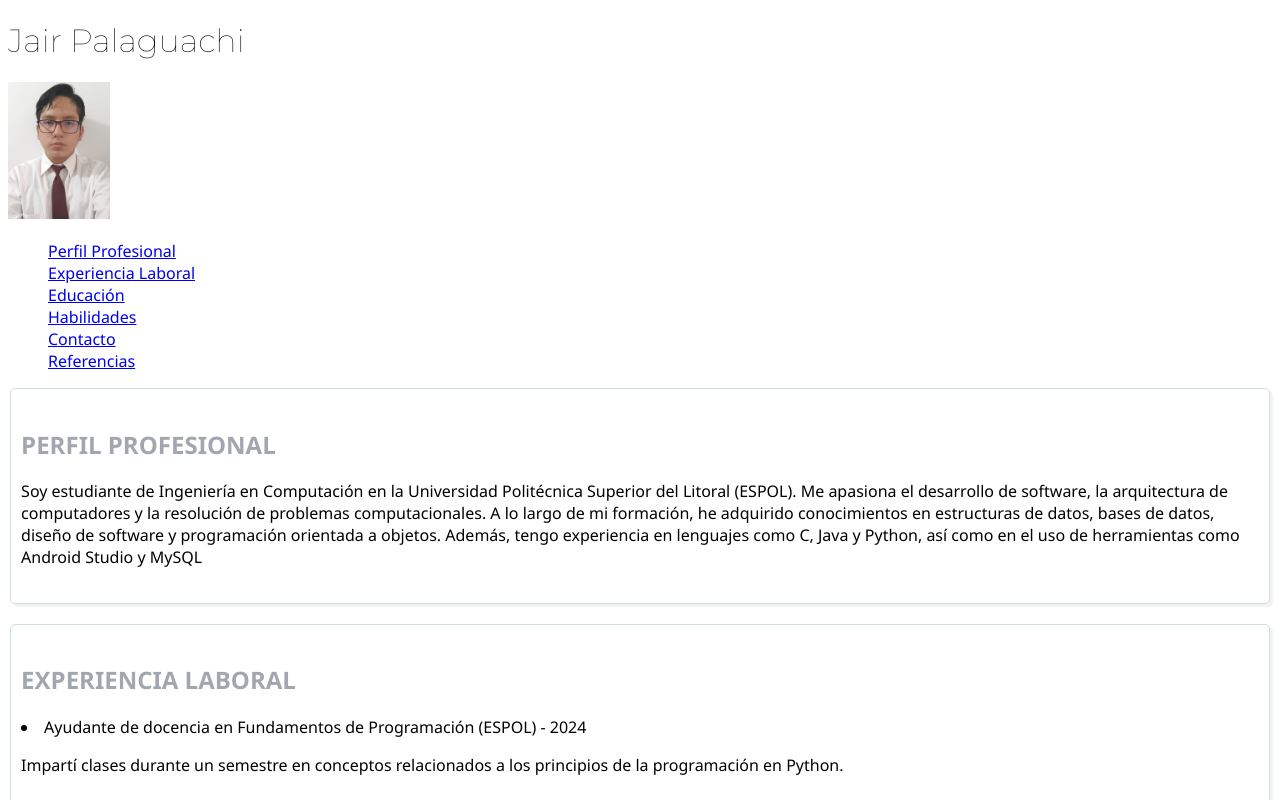
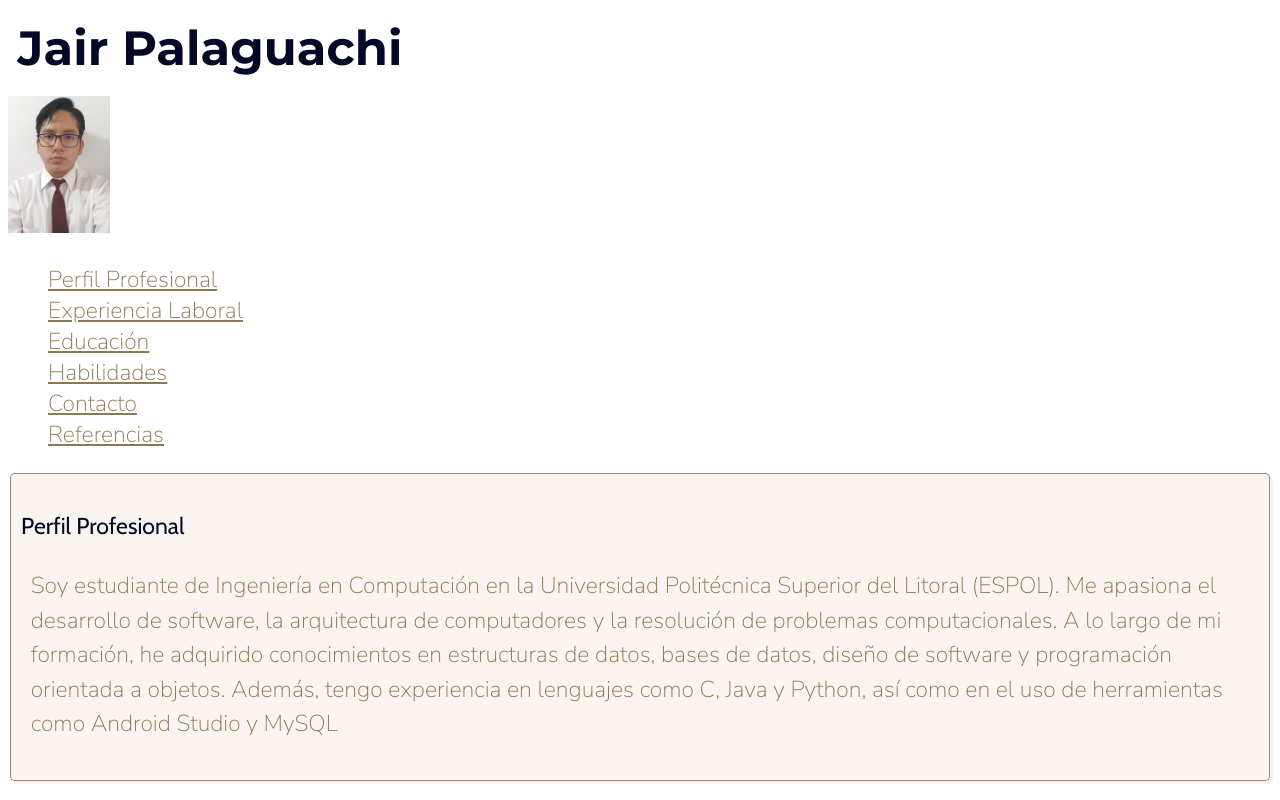
Before and after one commit to JairPalaguachi/curriculum, a plain HTML site: page index.html in a window 1280 px wide. Shown: the top 800 px of the page. Drawn offline with nearby package versions, Linux system fonts and the light colour scheme.

Commit message:
Colores iniciales

```diff
--- a/index.html
+++ b/index.html
@@ -10,8 +10,11 @@
     <link rel="preconnect" href="https://fonts.googleapis.com">
 <link rel="preconnect" href="https://fonts.gstatic.com" crossorigin>
 <link href="https://fonts.googleapis.com/css2?family=Montserrat:ital,wght@0,100..900;1,100..900&display=swap" rel="stylesheet">
+<link href="https://fonts.googleapis.com/css2?family=Cabin:ital,wght@0,400..700;1,400..700&family=Montserrat:ital,wght@0,100..900;1,100..900&display=swap" rel="stylesheet">
+<link href="https://fonts.googleapis.com/css2?family=Nunito+Sans:ital,opsz,wght@0,6..12,200..1000;1,6..12,200..1000&display=swap" rel="stylesheet">
     <link rel="stylesheet" href="./stylesheets/style.css">
 </head>
+
 <body>
     <header>
         <h1>Jair Palaguachi</h1>
--- a/stylesheets/style.css
+++ b/stylesheets/style.css
@@ -1,5 +1,18 @@
 * {
     font-family: "Segoe UI", Tahoma, Geneva, Verdana, sans-serif;
+    color: #eaddcf;
+    font-family: "Nunito Sans", sans-serif;
+  font-optical-sizing: auto;
+  font-weight: 100;
+  font-style: normal;
+  font-variation-settings:
+    "wdth" 100,
+    "YTLC" 500;
+    color: #8c7851;
+    font-size: 1.2rem;
+
+
+
 }
 
 
@@ -9,11 +22,35 @@ h1 {
   font-optical-sizing: auto;
   font-weight: 100;
   font-style: normal;
+  text-align: left;
+  font-size: 2.5rem;
+  font-weight: bold;
+  color: #020826;
+  margin: 0.5rem 0;
+  padding: 0.5rem;
+
 
 }
 h2 {
     text-align:left;
     font-weight: bold;
+}
+
+/* Selector por clase para el párrafo */
+p {
+    font-family: "Nunito Sans", sans-serif;
+  font-optical-sizing: auto;
+  font-weight: 100;
+  font-style: normal;
+  font-variation-settings:
+    "wdth" 100,
+    "YTLC" 500;
+    color: #8c7851;
+    font-size: 1.2rem;
+    line-height: 1.5;
+    margin: 0.5rem 0;
+    padding: 0.5rem;
+
 }
 
 /* Selector por id para la foto */
@@ -24,8 +61,12 @@ h2 {
 
 /* Selector por clase para subtítulos */
 .subtitle {
-    color: rgb(151 156 165 / 0.89);
-    text-transform: uppercase;
+    font-family: "Cabin", sans-serif;
+    font-optical-sizing: auto;
+    font-weight: 100;
+    font-style: normal;
+    font-variation-settings: 100;
+    color: #020826;
 }
 footer  p {
 
@@ -43,7 +84,7 @@ nav > ul {
 
 }
 section {
-    border: 0.2pt solid #cedddd;
+    border: 0.2pt solid #8c7851dd;
     margin: 4px 2px 8px 2px;
     padding: 1.5% 0.8%;
     margin-bottom: 1.2rem;
@@ -57,4 +98,8 @@ section {
    -webkit-box-shadow: 3px 3px 1px 0px rgba(235, 234, 234, 0.60);
    -moz-box-shadow: 3px 3px 1px 0px rgba(235, 234, 234, 0.60);
    box-shadow: 3px 3px 1px 0px rgba(235, 234, 234, 0.60);
+
+    /* color de fondo */
+    background-color: #f9f4ef;
+
 }
```
